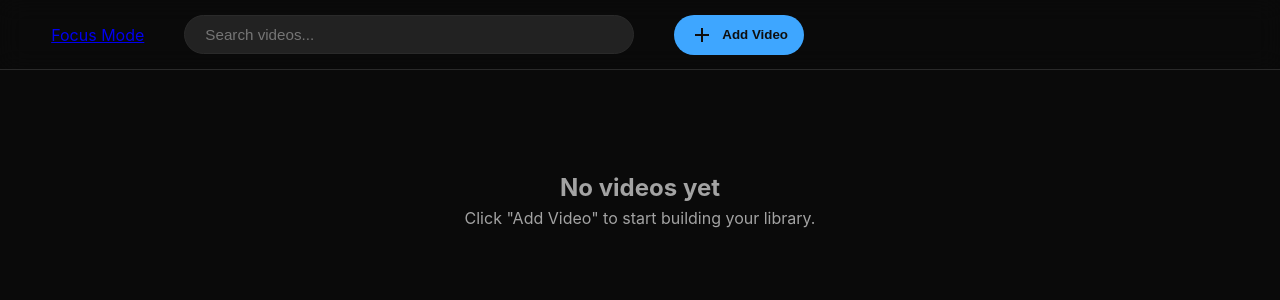
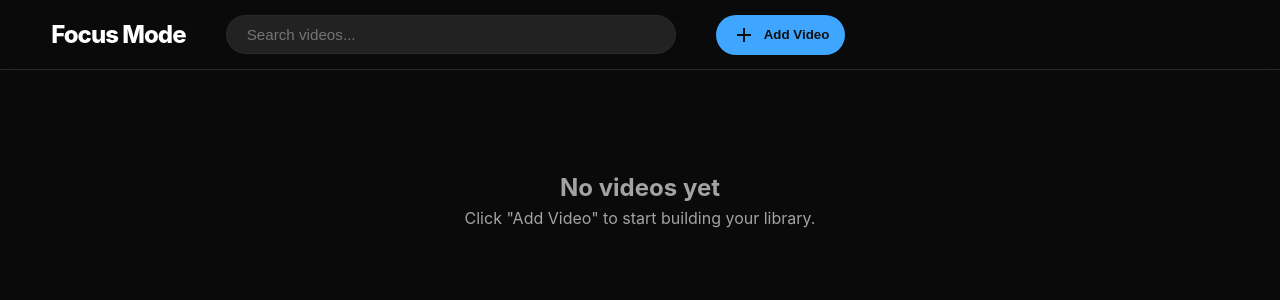
Before and after one commit to ricardostange/focus-mode, a React (Vite) app: page / in a window 1280 px wide. Shown: the top 300 px of the page. Built offline with nearby package versions, Linux system fonts and the light colour scheme.

Commit message:
Home corner improved

```diff
--- a/src/App.css
+++ b/src/App.css
@@ -59,16 +59,20 @@ body {
     gap: 40px;
 }
 
-#home-logo {
-    width: 100px;
+.logo-text {
+    font-size: 1.5rem;
+    font-weight: 800;
+    color: var(--text-primary);
+    text-decoration: none;
+    letter-spacing: -0.04em;
     cursor: pointer;
-    transition: transform 0.2s;
-    filter: invert(1) hue-rotate(180deg);
     user-select: none;
+    white-space: nowrap;
+    transition: color 0.2s;
 }
 
-#home-logo:hover {
-    transform: scale(1.1);
+.logo-text:hover {
+    color: var(--accent);
 }
 
 .search-container {
```
